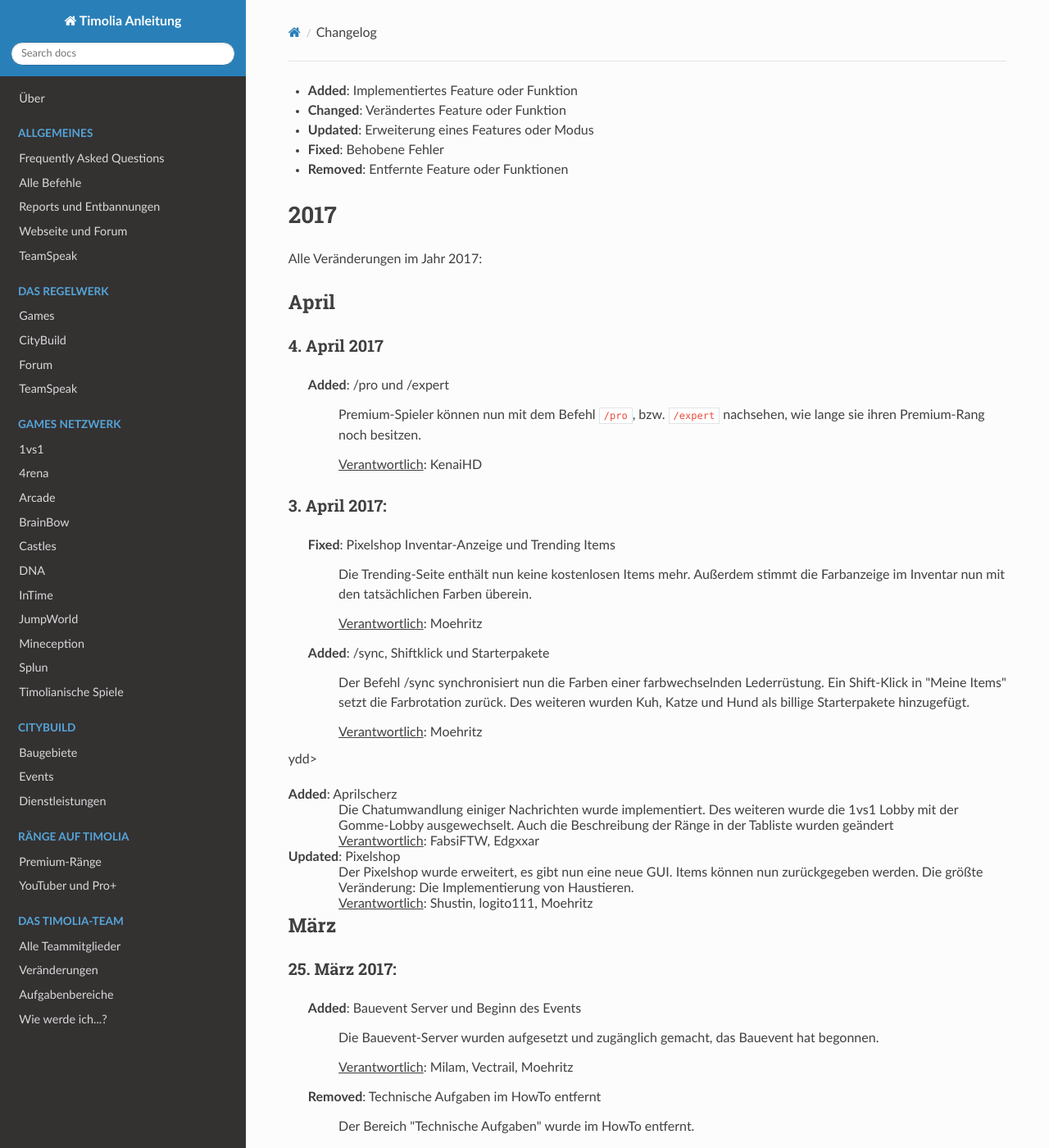
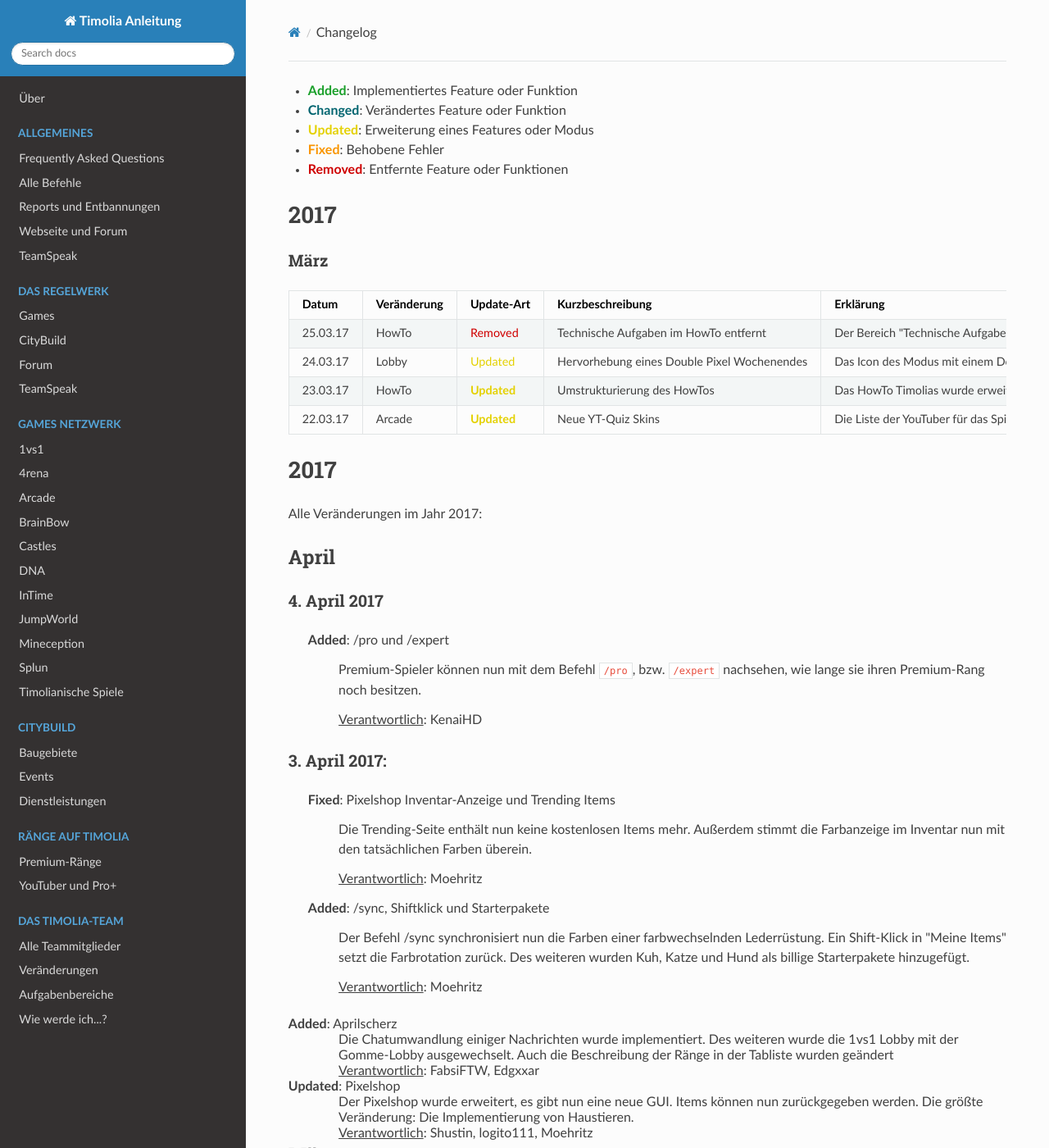
Before and after one commit to TimoliaDE/HowTo, an MkDocs documentation site: the page built from docs/changelog.md, in a window 1280 px wide and 1400 px high. Shown: the whole window at 82% size. Built offline with MkDocs 1.6.1, drawn with Linux system fonts in a browser that asks for light colours; nearby versions of some CDN libraries; old or Windows-style settings are respelled for this version of MkDocs; some of the changed text lies outside the part shown.

Commit message:
angefangen Tabelle für changelog

```diff
--- a/docs/changelog.md
+++ b/docs/changelog.md
@@ -1,8 +1,21 @@
-- <strong>Added</strong>: Implementiertes Feature oder Funktion
-- <strong>Changed</strong>: Verändertes Feature oder Funktion
-- <strong>Updated</strong>: Erweiterung eines Features oder Modus
-- <strong>Fixed</strong>: Behobene Fehler
-- <strong>Removed</strong>: Entfernte Feature oder Funktionen
+- <strong><span style="color:#199F29">Added</span></strong>: Implementiertes Feature oder Funktion
+- <strong><span style="color:#00646F">Changed</span></strong>: Verändertes Feature oder Funktion
+- <strong><span style="color:#E4D100">Updated</span></strong>: Erweiterung eines Features oder Modus
+- <strong><span style="color:#F99500">Fixed</span></strong>: Behobene Fehler
+- <strong><span style="color:#CF0101">Removed</span></strong>: Entfernte Feature oder Funktionen
+
+
+# 2017
+
+###<strong>März</strong>
+| Datum | Veränderung | Update-Art | Kurzbeschreibung | Erklärung | Verantwortliche(r) |
+| ------ | ------ | ------ | ------ | ------ | ------ |
+| 25.03.17 | HowTo | <span style="color:#CF0101">Removed</span> | Technische Aufgaben im HowTo entfernt | Der Bereich "Technische Aufgaben" wurde im HowTo entfernt | Thomasch |
+| 24.03.17 | Lobby | <span style="color:#E4D100">Updated</span> | Hervorhebung eines Double Pixel Wochenendes | Das Icon des Modus mit einem Double Pixel Wochenende ist im Kompass nun mit einer Verzauberung hervorgehoben. Zusätzlich wird die verbleibende Dauer des Events in der Lore angezeigt | Caelis |
+| 23.03.17 | HowTo | <strong><span style="color:#E4D100">Updated</span></strong> | Umstrukturierung des HowTos | Das HowTo Timolias wurde erweitert und umstrukturiert | Thomasch |
+| 22.03.17 | Arcade | <strong><span style="color:#E4D100">Updated</span></strong> | Neue YT-Quiz Skins | Die Liste der YouTuber für das Spiel "YT-Quiz" in Arcade wurde um einige neue Skins erweitert| Tedget, MCExpertDE
+
+
 
 
 # 2017
@@ -27,7 +40,7 @@ Alle Veränderungen im Jahr 2017:
    <dd style="margin-left: 7%;">Der Befehl /sync synchronisiert nun die Farben einer farbwechselnden Lederrüstung. Ein Shift-Klick in "Meine Items" setzt die Farbrotation zurück.
    Des weiteren wurden Kuh, Katze und Hund als billige Starterpakete hinzugefügt.</dd>
    <dd style="margin-left: 7%;"><u>Verantwortlich</u>: Moehritz</dd>
-   ydd></dd>
+   </dd>
 </dl
 
 ### 1. April 2017:
@@ -54,24 +67,3 @@ Alle Veränderungen im Jahr 2017:
   <dd style="margin-left: 7%;"><u>Verantwortlich</u>: Thomasch</dd>
   <dd></dd>
 </dl>
-
-### 24. März 2017:
-<dl>
-  <dd><b>Updated</b>: Hervorhebung eines Double Pixel Wochenendes</dd>
-  <dd style="margin-left: 7%;">Das Icon des Modus mit einem Double Pixel Wochenende ist im Kompass nun mit einer Verzauberung hervorgehoben. Zusätzlich wird die verbleibende Dauer des Events in der Lore angezeigt.</dd>
-  <dd style="margin-left: 7%;"><u>Verantwortlich</u>: Caelis</dd>
-</dl>
-
-### 23. März 2017:
-<dl>
-  <dd><b>Updated</b>: Umstrukturierung des HowTos</dd>
-  <dd style="margin-left: 7%;">Das HowTo Timolias wurde erweitert und umstrukturiert.</dd>
-  <dd style="margin-left: 7%;"><u>Verantwortlich</u>: Thomasch</dd>
-</dl>
-
-### 22. März 2017:
-<dl>
-  <dd><b>Updated</b>: Neue YT-Quiz Skins</dd>
-  <dd style="margin-left: 7%;">Die Liste der YouTuber für das Spiel "YT-Quiz" in Arcade wurde um einige neue Skins erweitert.</dd>
-  <dd style="margin-left: 7%;"><u>Verantwortlich</u>: Tedget, MCExpertDE</dd>
-</dl>
```
